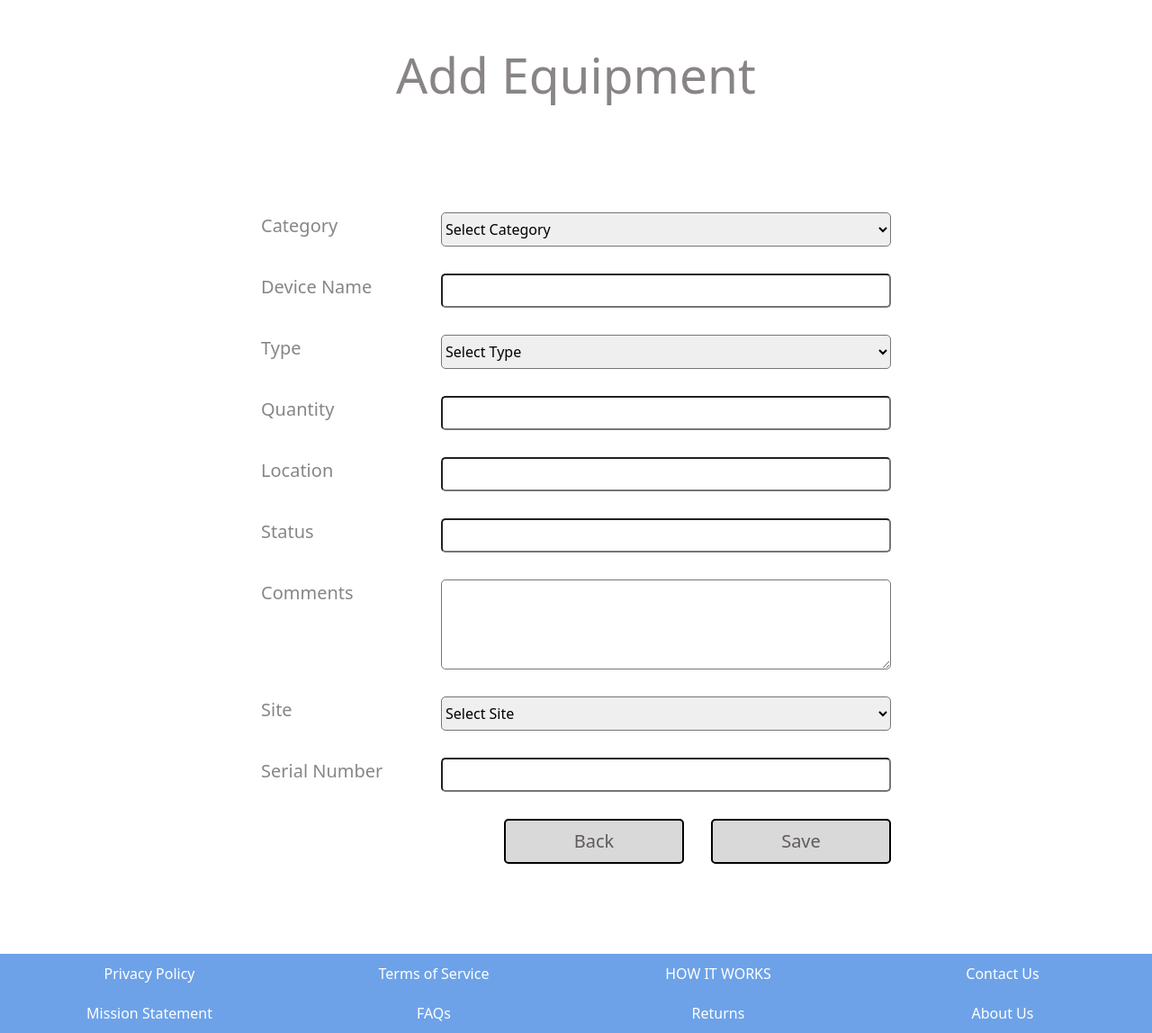
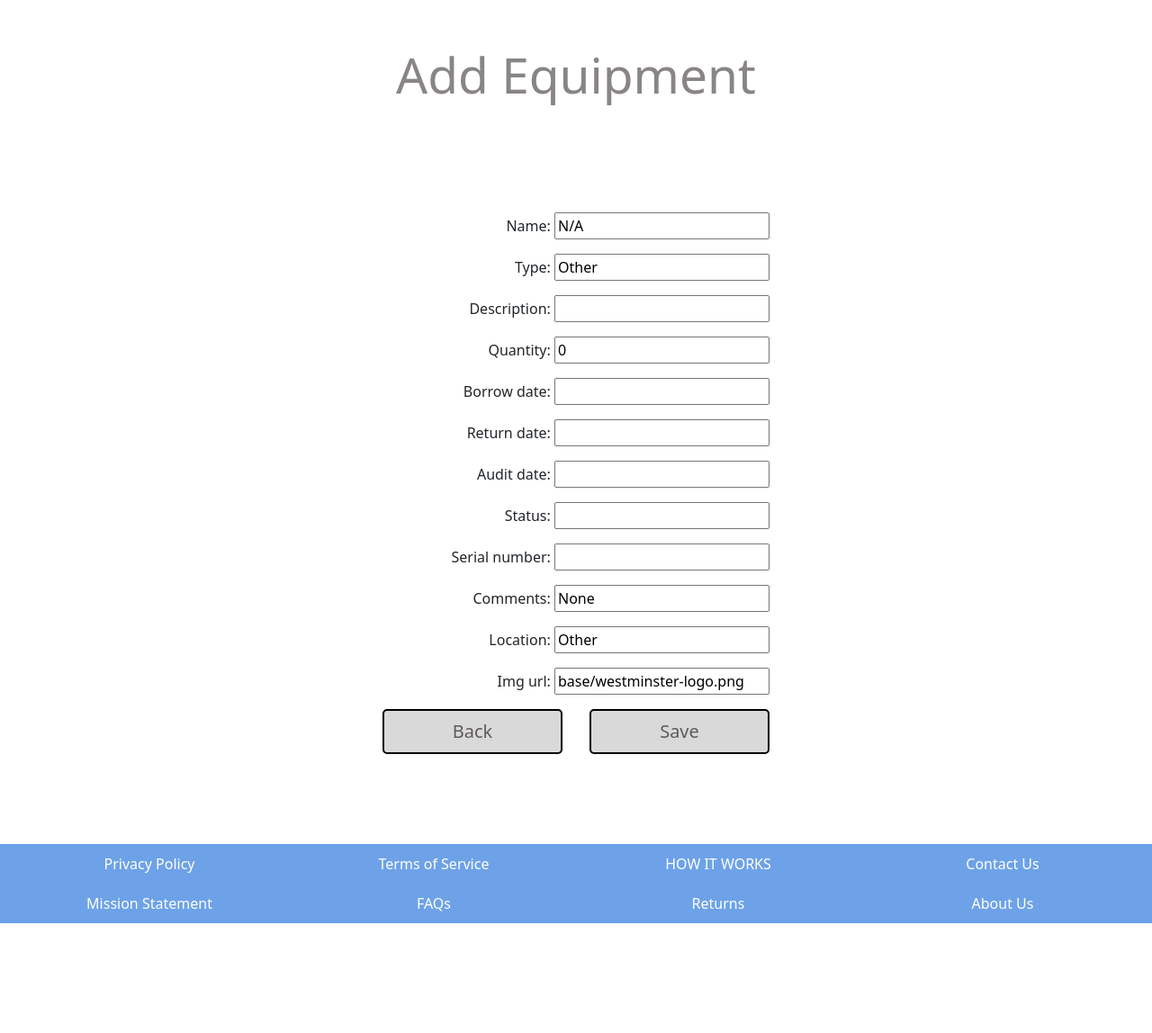
Before and after one commit to ants-1/inventory-management-system, a Django app: page /add_equipment in a window 1280 px wide. Shown: the part 80-1228 px from the top of the page at 90% size. After the commit the page ends 1106 px from the top, so only its background shows below. Run offline with Django 4.2, Linux system fonts and the light colour scheme; some libraries are stand-ins or nearby versions.

Commit message:
Updated views to handle form submission for adding equipment

```diff
--- /dev/null
+++ b/base/forms.py
@@ -0,0 +1,22 @@
+from django import forms
+from .models import *
+
+
+class AddEquipmentForm(forms.ModelForm):
+
+    class Meta:
+        model = Equipment
+        fields = [
+            "name",
+            "type",
+            "description",
+            "quantity",
+            "borrow_date",
+            "return_date",
+            "audit_date",
+            "status",
+            "serial_number",
+            "comments",
+            "location",
+            "img_url",
+        ]
--- a/base/templates/base/add-equipment.html
+++ b/base/templates/base/add-equipment.html
@@ -21,97 +21,16 @@
 </style>
 <main>
   <h1>Add Equipment</h1>
-  <form class="add-equipment-form">
-    <div class="form-group">
-      <label for="device-category" class="form-label">Category</label>
-      <select
-        name="device-category"
-        id="device-category"
-        class="form-input"
-        required
-      >
-        <option value="" disabled selected>Select Category</option>
-        <option value=""></option>
-        <option value=""></option>
-      </select>
-    </div>
-    <div class="form-group">
-      <label for="device-name" class="form-label">Device Name</label>
-      <input
-        type="text"
-        name="device-name"
-        id="device-name"
-        class="form-input"
-        required
-      />
-    </div>
-    <div class="form-group">
-      <label for="device-type" class="form-label">Type</label>
-      <select name="device-type" id="device-type" class="form-input" required>
-        <option value="" disabled selected>Select Type</option>
-        <option value=""></option>
-        <option value=""></option>
-      </select>
-    </div>
-    <div class="form-group">
-      <label for="quantity" class="form-label">Quantity</label>
-      <input
-        type="number"
-        name="quantity"
-        id="quantity"
-        class="form-input"
-        min="0"
-        required
-      />
-    </div>
-    <div class="form-group">
-      <label for="location" class="form-label">Location</label>
-      <input
-        type="text"
-        name="location"
-        id="location"
-        class="form-input"
-        required
-      />
-    </div>
-    <div class="form-group">
-      <label for="device-name" class="form-label">Status</label>
-      <input
-        type="text"
-        name="device-name"
-        id="device-name"
-        class="form-input"
-        required
-      />
-    </div>
-    <div class="form-group">
-      <label for="comment" class="form-label">Comments</label>
-      <textarea></textarea>
-    </div>
-    <div class="form-group">
-      <label for="site" class="form-label">Site</label>
-      <select name="site" id="site" class="form-input" required>
-        <option value="" disabled selected>Select Site</option>
-        <option value="on-site">On-Site</option>
-        <option value="off-site">Off-Site</option>
-        <option value="on-off-site">On & Off-Site</option>
-      </select>
-    </div>
-    <div class="form-group">
-      <label for="serial-number" class="form-label">Serial Number</label>
-      <input
-        type="text"
-        name="serial-number"
-        id="serial-number"
-        class="form-input"
-        required
-      />
-    </div>
+  <form class="add-equipment-form" method="post">
+    {% csrf_token %}
+    {{ form.as_p }}
     <div class="signup-btn-section">
-      <!-- Change class name here -->
-      <a class="form-button" href="landing_page">Back</a>
+      <a class="form-button" href="{% url 'landing_page' %}">Back</a>
       <button type="submit" class="form-button">Save</button>
     </div>
   </form>
 </main>
+
+
+</main>
 {% endblock content %}
--- a/base/views.py
+++ b/base/views.py
@@ -1,5 +1,6 @@
-from django.shortcuts import render
+from django.shortcuts import render, redirect
 from .models import *
+from .forms import *
 
 # Fake DB table data to test the functionality of equipment features
 """ testdata = [
@@ -107,7 +108,14 @@
 
 
 def add_equipment(request):
-    return render(request, "base/add-equipment.html")
+    if request.method == "POST":
+        form = AddEquipmentForm(request.POST)
+        if form.is_valid():
+            form.save()
+            return redirect("equipment_list")
+    else:
+        form = AddEquipmentForm()
+    return render(request, "base/add-equipment.html", {"form": form})
 
 
 def edit_equipement(request):
```
Also changed, not shown: db.sqlite3.
